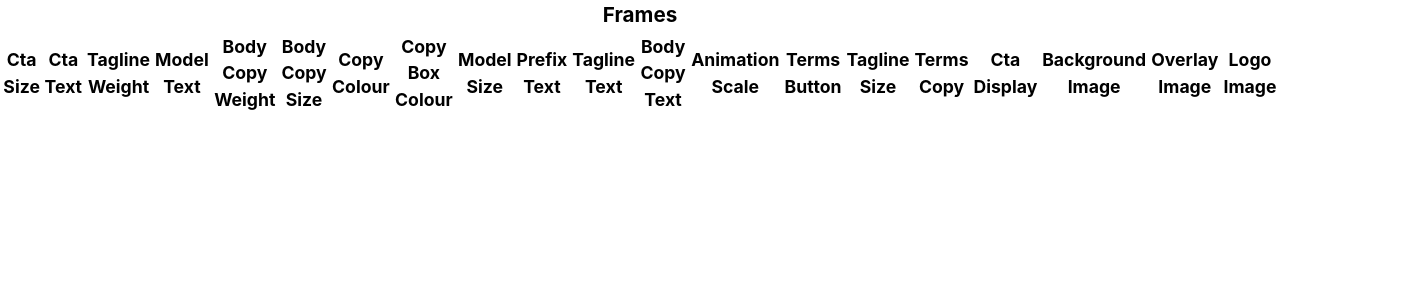
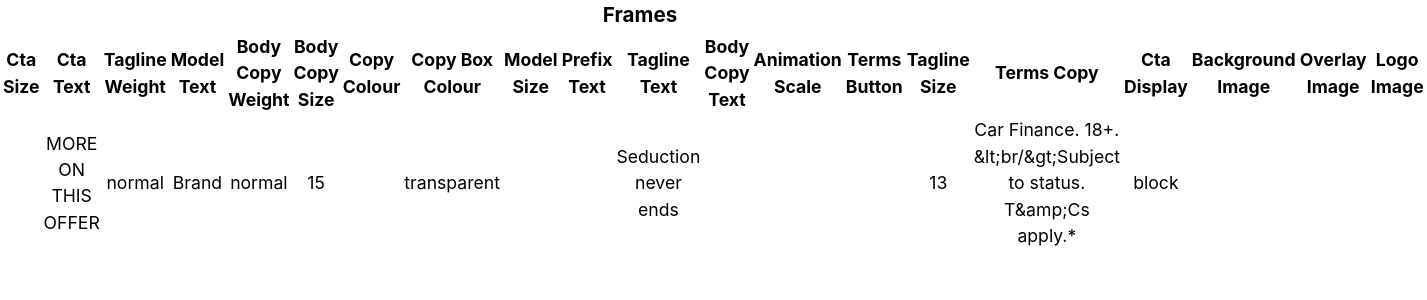
Before and after one commit to EduRomoGO/frames-viewer, a React (Create React App) app: page / in a window 1280 px wide. Shown: the top 300 px of the page, 1427 px wide, since content can reach past the window. Built offline with nearby package versions, Linux system fonts and the light colour scheme.

Commit message:
feat: draw complete table

```diff
--- a/src/components/FramesViewer.js
+++ b/src/components/FramesViewer.js
@@ -114,7 +114,6 @@ const FramesViewer = () => {
         }
       })
       .catch(err => {
-        console.log(err);
         if (err.status) {
           setIsError(state => {
             return {
@@ -145,10 +144,8 @@ const FramesViewer = () => {
     return <div>Loading...</div>
   }
 
-  const renderFrame = ({ frameTemplateId, content }) => {
-    console.log(content)
-    return <div key={frameTemplateId}>{content.length}</div>
-  }
+
+  const allColumnNames = columns => [...new Set(columns.map(({keyName}) => keyName))];
 
   const renderTableHeader = names => {
     const getDisplayName = name => name.replace('$', '').match(/[A-Z][a-z]+/g).join(' ');
@@ -160,27 +157,45 @@ const FramesViewer = () => {
     </thead>;
   };
 
+  const getColumnsFor = (frameId, columns) => {
+    return columns.filter(({parentFrameId}) => parentFrameId === frameId);
+  }
 
-  const renderTable = (columns) => {
-    const allColumnNames = columns => [...new Set(columns.map(({keyName}) => keyName))];
+  const renderFrameRow = ({ frameId, content }, columns) => {
+    const getData = columnName => allColumnNames(getColumnsFor(frameId, columns)).includes(columnName) ? content[columnName] : '';
 
+    // content.filter(item => isItemInColumns)
+
+    return <tr key={frameId}>
+      {allColumnNames(columns).map(columnName => <td key={columnName}>{getData(columnName)}</td>)}
+    </tr>;
+  }
+
+  const renderTableBody = (frames, columns) => {
+    const framesArray = Array.isArray(frames) ? frames : [frames];
+
+    return <tbody>
+      {framesArray.length > 0 ? framesArray.map(frame => renderFrameRow(frame, columns)) : ''}
+    </tbody>
+  }
+
+  const renderTable = (columns, frames) => {
     return <table>
       {renderTableHeader(allColumnNames(columns))}
+      {renderTableBody(frames, columns)}
     </table>;
   }
 
-  const renderFrameView = (frames, columns, variant) => {
-    if (variant[frames]) {
-      const framesArray = Array.isArray(variant[frames]) ? variant[frames] : [variant[frames]];
-
-
+  const renderFrameView = (visibleFrames, columns, variant) => {
+    if (visibleFrames && columns.length && Object.keys(variant).length > 0) {
       return <section className='c-frame-view'>
         <header>
           <h1>Frames</h1>
         </header>
-        {renderTable(columns)}
-        {framesArray.length > 0 ? framesArray.map(renderFrame) : ''}
+        {renderTable(columns, variant[visibleFrames])}
       </section>
+    } else {
+      return '';
     }
   };
 
```
